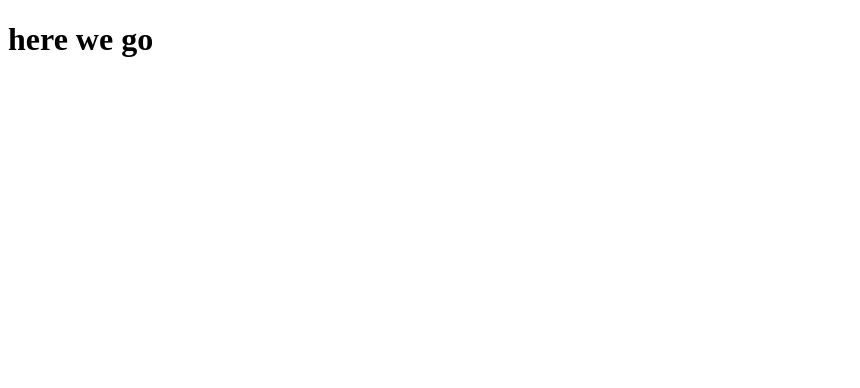
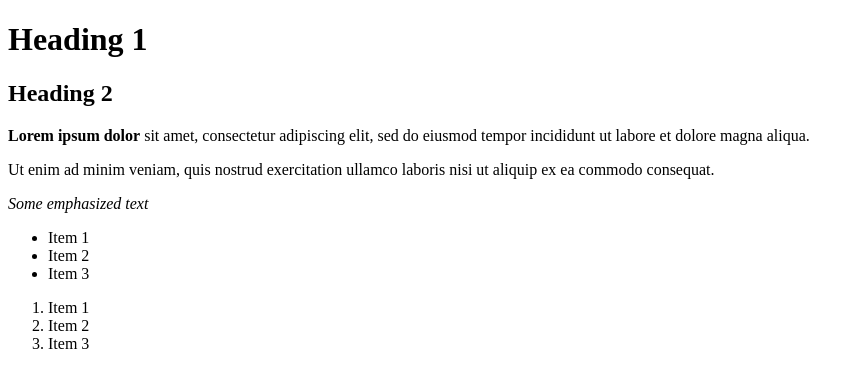
Before and after one commit to gress32/git_test, a plain HTML site: page html-boilerplate/index.html in a window 1280 px wide. Shown: the whole page, without its empty margins (0-860 px from the left). Drawn offline with Linux system fonts and the light colour scheme.

Commit message:
List items

```diff
--- a/html-boilerplate/index.html
+++ b/html-boilerplate/index.html
@@ -1,13 +1,34 @@
 <!DOCTYPE html>
 <html lang="en">
-
     <head>
         <meta charset="UTF-8">
         <title>My first web document</title>
     </head>
 
     <body>
-        <h1>here we go</h1>
+        <h1>Heading 1</h1>
+        <h2>Heading 2</h2>
+        <p><strong>Lorem ipsum dolor</strong> sit amet, consectetur adipiscing elit, sed do eiusmod tempor
+        incididunt ut labore et dolore magna aliqua.</p>
+        <!-- This is an html comment-->
+        <p>Ut enim ad minim veniam, quis nostrud exercitation ullamco laboris
+            nisi ut aliquip ex ea commodo consequat.</p>
+        <em>Some emphasized text</em>
+
+        <!-- Otro comentario -->
+
+        <ul>
+            <li>Item 1</li>
+            <li>Item 2</li>
+            <li>Item 3</li>
+        </ul>
+
+        <ol>
+            <li>Item 1</li>
+            <li>Item 2</li>
+            <li>Item 3</li>
+        </ol>
+
     </body>
 
 </html>
```
